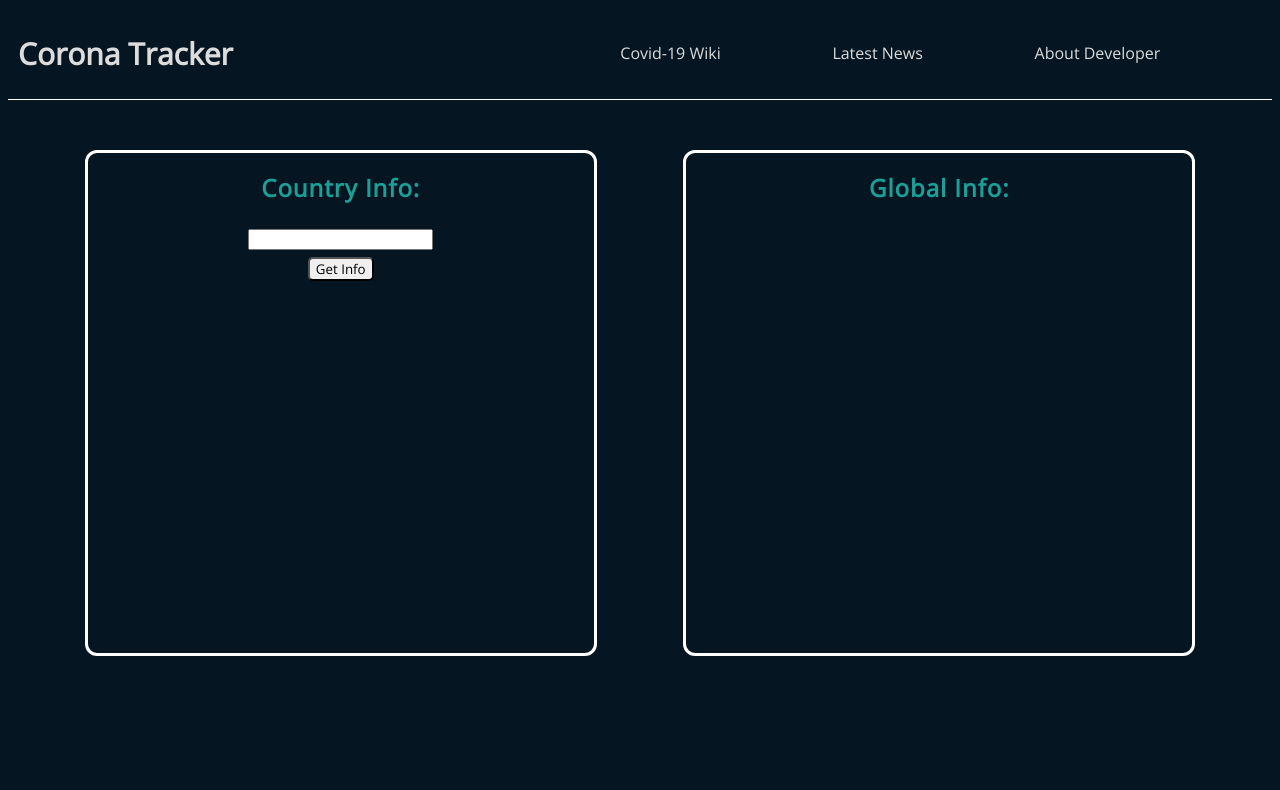
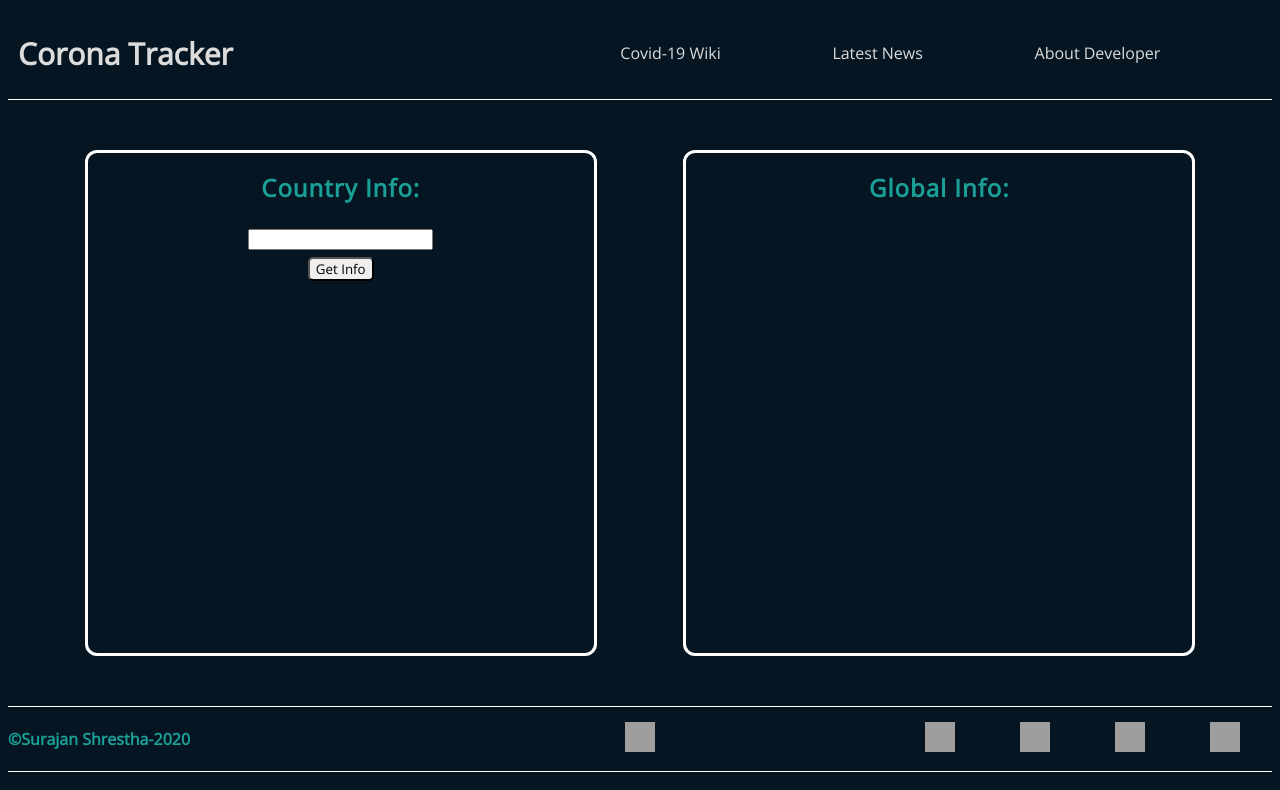
Before and after one commit to SurajanShrestha/First-Repository, a plain HTML site: page CoronaVirusProject/index.html in a window 1280 px wide. Drawn offline with nearby package versions, Linux system fonts and the light colour scheme; no server answers; grey boxes are pictures that could not be loaded.

Commit message:
Footer Added

```diff
--- a/CoronaVirusProject/coronaStyle.css
+++ b/CoronaVirusProject/coronaStyle.css
@@ -57,6 +57,53 @@ button a{
 button a:hover{
 	color: white;
 }
+footer{
+	color: #1BA098;
+	width: 100%;
+	height: 100%;
+	border-top: 1px solid white;
+	border-bottom: 1px solid white;
+	margin-top: 40px;
+}
+footer div{
+	width: 100%;
+	height: 100%;
+	display: flex;
+	align-items: center;
+	justify-content: space-between;
+}
+footer img{
+	width: 30px;
+	height: 30px;
+}
+footer img:hover{
+	opacity: 0.5;
+}
+footer h4{
+	width: 30%;
+}
+.githubDiv{
+	width: 30%;
+	display: flex;
+	justify-content: center;
+	align-items: flex-end;
+}
+.imgDiv{
+	width: 30%;
+	display: flex;
+	justify-content: space-around;
+}
+@media (max-width: 800px){
+	.imgDiv{
+		width: 30%;
+		display: flex;
+		justify-content: space-around;
+	}
+	.imgDiv img{
+		width: 25px;
+		height: 25px;
+	}
+}
 #countryList{
 	max-height: 400px;
 	width: 70%;
--- a/CoronaVirusProject/index.html
+++ b/CoronaVirusProject/index.html
@@ -28,6 +28,20 @@
 		<h2>Global Info:</h2>
 		<div id="totalResult"></div>
 	</div>
+	<footer>
+		<div>
+			<h4>&copy;Surajan Shrestha-2020</h4>
+			<div class="githubDiv">
+				<a href="https://github.com/SurajanShrestha/First-Repository" target="_blank"><img src="https://i.ya-webdesign.com/images/github-icon-png-7.png"></a>
+			</div>
+			<div class="imgDiv">
+				<a href="https://twitter.com/ShresthaSurajan" target="_blank"><img src="https://cdn.worldvectorlogo.com/logos/twitter-3.svg"></a>
+				<a href="https://www.facebook.com/surajan.shrestha.77" target="_blank"><img src="https://upload.wikimedia.org/wikipedia/commons/5/51/Facebook_f_logo_%282019%29.svg"></a>
+				<a href="https://medium.com/@surajanshrestha" target="_blank"><img src="https://miro.medium.com/max/390/1*emiGsBgJu2KHWyjluhKXQw.png"></a>
+				<a href="https://www.instagram.com/surajan_shrestha/" target="_blank"><img src="https://www.edigitalagency.com.au/wp-content/uploads/instagram-logo-svg-vector-for-print.svg"></a>
+			</div>
+		</div>
+	</footer>
 	<script type="text/javascript" src="./coronaScript.js"></script>
 </body>
 </html>
```
